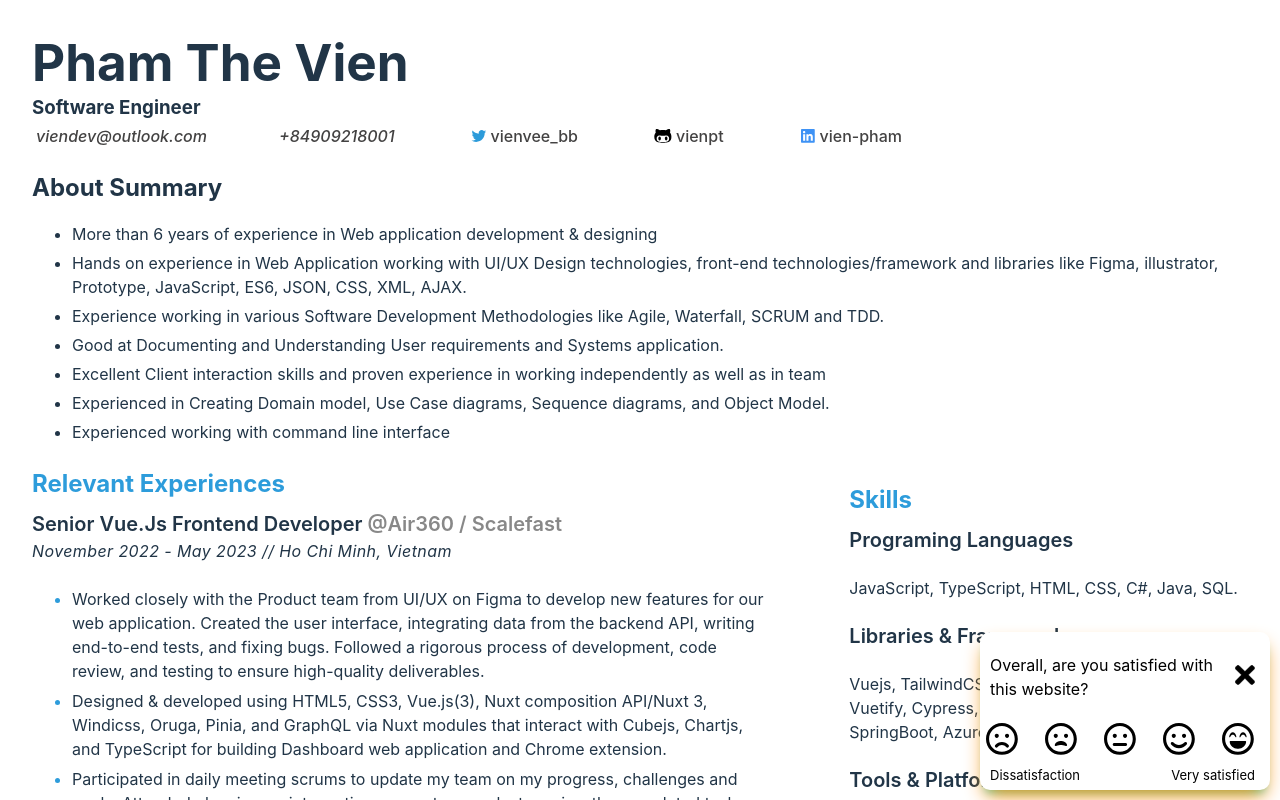
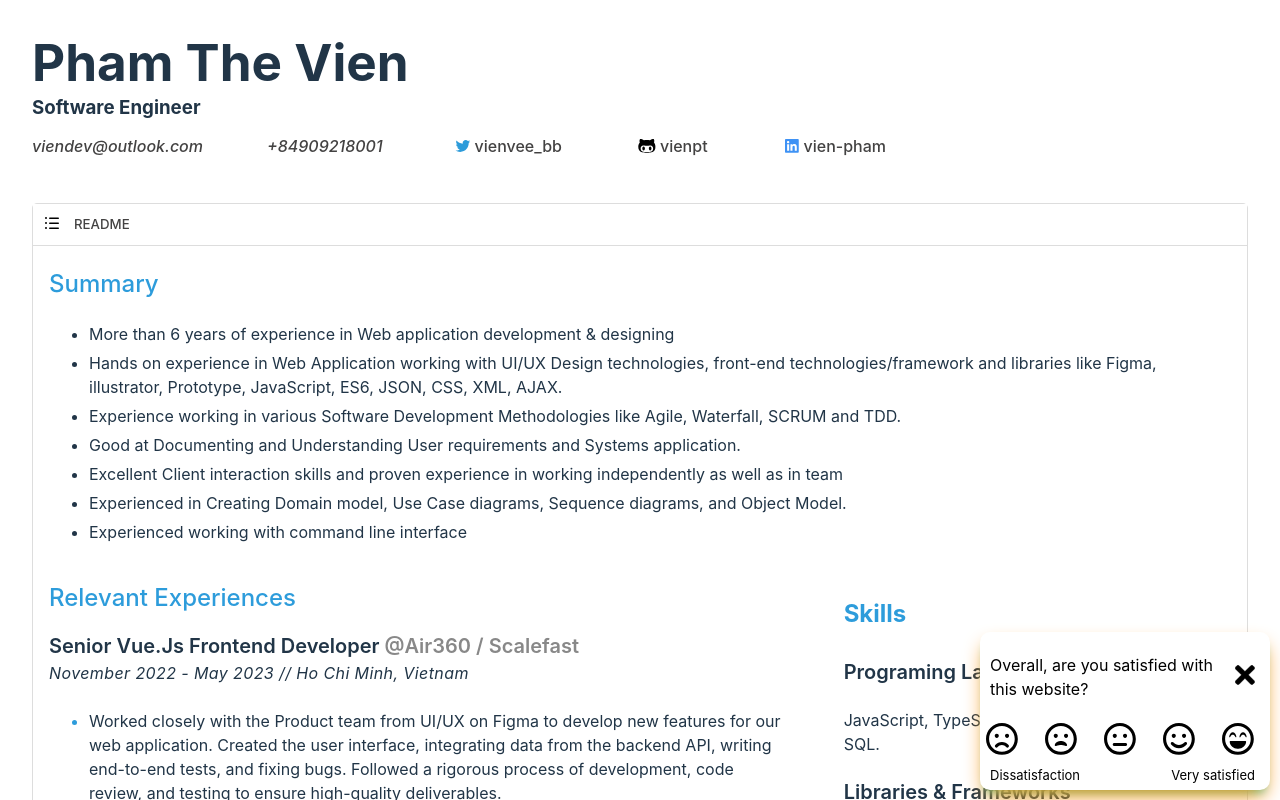
Before and after one commit to vienpt/vienpham-cv, a React (Vite) app: page / in a window 1280 px wide. Shown: the top 800 px of the page. Built offline with nearby package versions, Linux system fonts and the light colour scheme.

Commit message:
feat: update nav readme

```diff
--- a/src/App.css
+++ b/src/App.css
@@ -4,15 +4,33 @@
   padding: 2rem;
 }
 
+.nav {
+  margin-left: 8px;
+  box-shadow: 0 8px 10px -6px var(--primary-color);
+}
+.nav a {
+  padding: 0 10px 0 10px;
+  border-radius: 5px;
+}
+.nav a:hover {
+  color: var(--white-color);
+  background-color: var(--blue-color);
+}
+
 .cv-info {
   display: flex;
   flex-direction: column;
-  padding-bottom: 20px;
+  margin-bottom: 45px;
 }
+.cv-info h3 {
+  margin: 2px 0 2px 0;
+}
+
 .cv-info__introduce {
   color: #888888;
   display: inline-flex;
   gap: 4rem;
+  padding-top: 10px;
 }
 .cv-info__introduce a {
   display: flex;
@@ -27,7 +45,6 @@
   grid-template-columns: 1fr 1fr 1fr;
   grid-template-rows: min-content;
   grid-gap: 10px;
-  margin-top: 20px;
 }
 
 .cv-journey__experience {
@@ -106,3 +123,7 @@
     font-size: 1em;
   }
 }
+
+.svg-octicon:hover {
+  background-color: var(--primary-color) !important;
+}
--- a/src/App.tsx
+++ b/src/App.tsx
@@ -1,165 +1,329 @@
-import './App.css'
-import Review from '../components/Review.tsx'
-import {useCookies} from "react-cookie";
-import {useEffect, useState} from "react";
+import "./App.css";
+import Review from "../components/Review.tsx";
+import { useCookies } from "react-cookie";
+import { useEffect, useRef, useState } from "react";
 
 function App() {
-  const [reviewCookie]= useCookies(['is-review'])
-  const [isReviewDisplayed, setIsReviewDisplayed] = useState<boolean>(false)
+  const [reviewCookie] = useCookies(["is-review"]);
+  const [isReviewDisplayed, setIsReviewDisplayed] = useState<boolean>(false);
+  const [isShowNav, setIsShowNav] = useState<boolean>(false)
+  const appRef = useRef(null)
 
   useEffect(() => {
-    if (!reviewCookie["is-review"] || typeof reviewCookie["is-review"] === "undefined") {
+    if (
+      !reviewCookie["is-review"] ||
+      typeof reviewCookie["is-review"] === "undefined"
+    ) {
       setTimeout(() => {
-        setIsReviewDisplayed(true)
-      }, 5000)
+        setIsReviewDisplayed(true);
+      }, 5000);
+    }
+    console.log('isShowNav', isShowNav)
+  }, []);
+
+  function ShowNavContent() {
+    return (
+      <div className="nav" style={{
+          position: 'absolute',
+          backgroundColor: 'white',
+          minWidth: '280px',
+          display: 'flex',
+          flex: '0 1 auto',
+          flexDirection: 'column',
+          padding: '10px',
+          border: '1px solid var(--blue-color)',
+          borderRadius: '5px',
+          gap: '10px'
+        }}
+      >
+        <a href="#summary" onClick={() => setIsShowNav((val) => !val)}>Summary</a>
+        <a href="#journey" onClick={() => setIsShowNav((val) => !val)}>Revelant experiences</a>
+      </div>
+    )
   }
 
-  }, [])
-
   return (
-    <>
+    <div ref={appRef}>
       <div className={"cv-info"}>
         <h1>Pham The Vien</h1>
         <h3>Software Engineer</h3>
         <div className="cv-info__introduce">
           <address>
-            <a href={'mailto:viendev@outlook.com'}>
+            <a href={"mailto:viendev@outlook.com"}>
               {/*<img src={'./mail.svg'} />*/}
               <span>viendev@outlook.com</span>
             </a>
           </address>
           <address>
-            <a href={'tel:+84909218001'}>
+            <a href={"tel:+84909218001"}>
               {/*<img src={'./phone.svg'} />*/}
               <span>+84909218001</span>
             </a>
           </address>
-          <a href={'https://twitter.com/vienvee_bb'} target={'_blank'}>
-            <img src={'./twitter.svg'} />
+          <a href={"https://twitter.com/vienvee_bb"} target={"_blank"}>
+            <img src={"./twitter.svg"} />
             <span>vienvee_bb</span>
           </a>
-          <a href={'https://github.com/vienpt'} target={'_blank'}>
-            <img src={'./github.svg'} />
+          <a href={"https://github.com/vienpt"} target={"_blank"}>
+            <img src={"./github.svg"} />
             <span>vienpt</span>
           </a>
-          <a href={'https://www.linkedin.com/in/vien-pham-887255a1/'} target={'_blank'}>
-            <img src={'./linkedin.svg'} />
+          <a
+            href={"https://www.linkedin.com/in/vien-pham-887255a1/"}
+            target={"_blank"}
+          >
+            <img src={"./linkedin.svg"} />
             <span>vien-pham</span>
           </a>
         </div>
       </div>
 
-      <div className={'cv-info-about'}>
-        <h2>About Summary</h2>
-        <ul style={{ display: 'grid', gap: '5px', listStyleType: '', minWidth: '280px' }}>
-          <li>More than 6 years of experience in Web application development & designing</li>
+      <div style={{ border: '1px solid #dddddd', borderRadius: '5px', minHeight: '100vh'}}>
+        <div
+          style={{
+            position: "sticky",
+            top: "0",
+            backgroundColor: 'white',
+            padding: '4px',
+            borderBottom: '1px solid #dddddd',
+          }}
+        >
+          <h5
+            style={{
+              display: 'flex',
+              gap: '5px',
+              justifyContent: 'start',
+              alignItems: 'center',
+              margin: '2px',
+            }}
+          >
+            <button className="svg-octicon" style={{ backgroundColor: 'transparent', padding: '4px 4px 4px 4px'}}>
+              <svg
+                aria-hidden="true"
+                height="16"
+                viewBox="0 0 16 16"
+                version="1.1"
+                width="16"
+                data-view-component="true"
+                onClick={() => setIsShowNav((val) => !val)}
+              >
+                <path d="M5.75 2.5h8.5a.75.75 0 0 1 0 1.5h-8.5a.75.75 0 0 1 0-1.5Zm0 5h8.5a.75.75 0 0 1 0 1.5h-8.5a.75.75 0 0 1 0-1.5Zm0 5h8.5a.75.75 0 0 1 0 1.5h-8.5a.75.75 0 0 1 0-1.5ZM2 14a1 1 0 1 1 0-2 1 1 0 0 1 0 2Zm1-6a1 1 0 1 1-2 0 1 1 0 0 1 2 0ZM2 4a1 1 0 1 1 0-2 1 1 0 0 1 0 2Z"></path>
+              </svg>
+            </button>
+
+            <a id="readme" href="#readme" style={{ textTransform: 'uppercase' }}>
+              readme
+            </a>
+          </h5>
+          { isShowNav ? ShowNavContent() : <></> }
+        </div>
+        <div style={{ padding: '0 16px 0 16px' }}>
+        {/* summary */}
+        <div className={"cv-info-about"}>
+          <h2>
+            <a id="summary" href="#summary">Summary</a>
+          </h2>
+          <ul
+            style={{
+              display: "grid",
+              gap: "5px",
+              listStyleType: "",
+              minWidth: "280px",
+            }}
+          >
             <li>
-            Hands on experience in Web Application working with UI/UX Design technologies, front-end technologies/framework and libraries like
-            Figma, illustrator, Prototype, JavaScript, ES6, JSON, CSS, XML, AJAX.
+              More than 6 years of experience in Web application development &
+              designing
             </li>
-          <li>Experience working in various Software Development Methodologies like Agile, Waterfall, SCRUM and TDD.</li>
-          <li>Good at Documenting and Understanding User requirements and Systems application.</li>
-          <li>Excellent Client interaction skills and proven experience in working independently as well as in team</li>
-          <li>Experienced in Creating Domain model, Use Case diagrams, Sequence diagrams, and Object Model.</li>
+            <li>
+              Hands on experience in Web Application working with UI/UX Design
+              technologies, front-end technologies/framework and libraries like
+              Figma, illustrator, Prototype, JavaScript, ES6, JSON, CSS, XML,
+              AJAX.
+            </li>
+            <li>
+              Experience working in various Software Development Methodologies
+              like Agile, Waterfall, SCRUM and TDD.
+            </li>
+            <li>
+              Good at Documenting and Understanding User requirements and
+              Systems application.
+            </li>
+            <li>
+              Excellent Client interaction skills and proven experience in
+              working independently as well as in team
+            </li>
+            <li>
+              Experienced in Creating Domain model, Use Case diagrams, Sequence
+              diagrams, and Object Model.
+            </li>
             <li>Experienced working with command line interface</li>
           </ul>
         </div>
-
+        {/* experience */}
         <div className="cv-journey">
-        <div className={'cv-journey__experience'}>
-          <h2>relevant experiences</h2>
+          <div className={"cv-journey__experience"}>
+            <h2>
+              <a id="journey" href="#journey">relevant experiences</a>
+            </h2>
             {/*scalefast          */}
-          <div>
-            <span className={'cv-journey__experience-title'}>Senior Vue.js frontend developer</span>
-            <span className={'cv-journey__experience-company'}>@Air360 / Scalefast</span>
-            <div className={'cv-journey__experience-date'}>
+            <div style={{ marginTop: '-10px'}}>
+              <span className={"cv-journey__experience-title"}>
+                Senior Vue.js frontend developer
+              </span>
+              <span className={"cv-journey__experience-company"}>
+                @Air360 / Scalefast
+              </span>
+              <div className={"cv-journey__experience-date"}>
                 November 2022 - May 2023 <span>// Ho Chi Minh, Vietnam</span>
               </div>
               <ul className="cv-journey__experience-description">
-              <li>Worked closely with the Product team from UI/UX on Figma to develop new features for our web application. Created the user interface, integrating data from the backend API, writing end-to-end tests, and fixing bugs.
-                Followed a rigorous process of development, code review, and testing to ensure high-quality deliverables.
+                <li>
+                  Worked closely with the Product team from UI/UX on Figma to
+                  develop new features for our web application. Created the user
+                  interface, integrating data from the backend API, writing
+                  end-to-end tests, and fixing bugs. Followed a rigorous process
+                  of development, code review, and testing to ensure
+                  high-quality deliverables.
                 </li>
-              <li>Designed & developed using HTML5, CSS3, Vue.js(3), Nuxt composition API/Nuxt 3, Windicss, Oruga, Pinia, and GraphQL via Nuxt modules that interact with Cubejs, Chartjs, and TypeScript for building Dashboard web application and Chrome extension.
+                <li>
+                  Designed & developed using HTML5, CSS3, Vue.js(3), Nuxt
+                  composition API/Nuxt 3, Windicss, Oruga, Pinia, and GraphQL
+                  via Nuxt modules that interact with Cubejs, Chartjs, and
+                  TypeScript for building Dashboard web application and Chrome
+                  extension.
                 </li>
-              <li>Participated in daily meeting scrums to update my team on my progress, challenges and goals. Attended planning sprint meetings every two weeks to review the completed tasks, prioritize the backlog and set the objectives for the next sprint.</li>
+                <li>
+                  Participated in daily meeting scrums to update my team on my
+                  progress, challenges and goals. Attended planning sprint
+                  meetings every two weeks to review the completed tasks,
+                  prioritize the backlog and set the objectives for the next
+                  sprint.
+                </li>
               </ul>
             </div>
             {/*archway*/}
             <div>
-            <span className={'cv-journey__experience-title'}>Software Engineer</span>
-            <span className={'cv-journey__experience-company'}>@ArchwayFactory / Archway</span>
-            <div className={'cv-journey__experience-date'}>
+              <span className={"cv-journey__experience-title"}>
+                Software Engineer
+              </span>
+              <span className={"cv-journey__experience-company"}>
+                @ArchwayFactory / Archway
+              </span>
+              <div className={"cv-journey__experience-date"}>
                 April 2016 - October 2022 <span>// Ho Chi Minh, Vietnam</span>
               </div>
-            <ul className={'cv-journey__experience-description'}>
-              <li>Collaborated with a small team (3-6 members) to develop outsource project with Agile, SCRUM.</li>
+              <ul className={"cv-journey__experience-description"}>
                 <li>
-                R&D prototype and MVP projects using various technologies. Front-end using Vue.js(2), Nuxt, where back end is Java SpringBoot and .Net core REST webservice.
-              </li>
-              <li>Designed and developed User interface Web components using Vue, authenticate/authorization using OAuth2.0 workflow to apply signIn/out via third party app likes: Zoho CRM, Azure AD.</li>
-              <li>
-                Designed and build Nuxt landing page. Hands on experience in websites and site generators using JAMStack architecture. Used frameworks such as VuePress, VitePress, Nuxt, and Jekyll, and deployed them to platforms such as Netlify and Vercel.
+                  Collaborated with a small team (3-6 members) to develop
+                  outsource project with Agile, SCRUM.
                 </li>
                 <li>
-                Worked on CI/CD pipeline tools like Github Actions, Azure Devops. Setting Docker, Helm, and Ingress files to deploy micro-services,
-                static web site/application on Azure/GCP Cloud and monitoring applications by using Grafana, Prometheus, Kibana, Elasticsearch, Fluentd.
+                  R&D prototype and MVP projects using various technologies.
+                  Front-end using Vue.js(2), Nuxt, where back end is Java
+                  SpringBoot and .Net core REST webservice.
                 </li>
                 <li>
-                Experience with JUnit, Cypress to implement unit test, integration test, and e2e test for web application.
+                  Designed and developed User interface Web components using
+                  Vue, authenticate/authorization using OAuth2.0 workflow to
+                  apply signIn/out via third party app likes: Zoho CRM, Azure
+                  AD.
+                </li>
+                <li>
+                  Designed and build Nuxt landing page. Hands on experience in
+                  websites and site generators using JAMStack architecture. Used
+                  frameworks such as VuePress, VitePress, Nuxt, and Jekyll, and
+                  deployed them to platforms such as Netlify and Vercel.
+                </li>
+                <li>
+                  Worked on CI/CD pipeline tools like Github Actions, Azure
+                  Devops. Setting Docker, Helm, and Ingress files to deploy
+                  micro-services, static web site/application on Azure/GCP Cloud
+                  and monitoring applications by using Grafana, Prometheus,
+                  Kibana, Elasticsearch, Fluentd.
+                </li>
+                <li>
+                  Experience with JUnit, Cypress to implement unit test,
+                  integration test, and e2e test for web application.
                 </li>
                 {/*Familiar with using Linux, command, terminal.*/}
               </ul>
             </div>
             {/*intec*/}
             <div>
-            <span className={'cv-journey__experience-title'}>Developer</span>
-            <span className={'cv-journey__experience-company'}>@Intec-Vietnam</span>
-            <div className={'cv-journey__experience-date'}>
+              <span className={"cv-journey__experience-title"}>Developer</span>
+              <span className={"cv-journey__experience-company"}>
+                @Intec-Vietnam
+              </span>
+              <div className={"cv-journey__experience-date"}>
                 Otc 2013 - Otc 2015 <span>// Ho Chi Minh, Vietnam</span>
               </div>
               <ul className="cv-journey__experience-description">
-              <li>Maintained, designed testcase and tested outsource project with .Net stack: VB6, MVC 3.</li>
+                <li>
+                  Maintained, designed testcase and tested outsource project
+                  with .Net stack: VB6, MVC 3.
+                </li>
               </ul>
             </div>
           </div>
-        <div className={'cv-journey__skill-edu-interest'}>
+          <div className={"cv-journey__skill-edu-interest"}>
             <div>
               <h2>Skills</h2>
-            <span className="cv-journey__skill-edu-interest-title">programing languages</span>
-            <p className={'cv-journey__skill-edu-interest-tag'}>JavaScript, TypeScript, HTML, CSS, C#, Java, SQL.</p>
+              <span className="cv-journey__skill-edu-interest-title">
+                programing languages
+              </span>
+              <p className={"cv-journey__skill-edu-interest-tag"}>
+                JavaScript, TypeScript, HTML, CSS, C#, Java, SQL.
+              </p>
 
-            <span className="cv-journey__skill-edu-interest-title">libraries & frameworks</span>
-            <p className={'cv-journey__skill-edu-interest-tag'}>Vuejs, TailwindCSS, Nuxtjs, Pinia, Oruga, GraphQL, Vuetify, Cypress, WebdriverIO, .Net Core, SpringBoot, Azure AD, Swagger, Helm.</p>
+              <span className="cv-journey__skill-edu-interest-title">
+                libraries & frameworks
+              </span>
+              <p className={"cv-journey__skill-edu-interest-tag"}>
+                Vuejs, TailwindCSS, Nuxtjs, Pinia, Oruga, GraphQL, Vuetify,
+                Cypress, WebdriverIO, .Net Core, SpringBoot, Azure AD, Swagger,
+                Helm.
+              </p>
 
-            <span className="cv-journey__skill-edu-interest-title">tools & platforms</span>
-            <p className={'cv-journey__skill-edu-interest-tag'}>Git, Netlify, Docker, Kubernetes, Jira, Trello, Github, Gitlab, Figma, Azure DevOps, AKS, GCP, Astah.</p>
+              <span className="cv-journey__skill-edu-interest-title">
+                tools & platforms
+              </span>
+              <p className={"cv-journey__skill-edu-interest-tag"}>
+                Git, Netlify, Docker, Kubernetes, Jira, Trello, Github, Gitlab,
+                Figma, Azure DevOps, AKS, GCP, Astah.
+              </p>
             </div>
             <div>
               <h2>education</h2>
-            <span className="cv-journey__skill-edu-interest-title">university of science</span>
-            <span className="cv-journey__skill-edu-interest-date">2009 - 2013 // Ho Chi Minh, Vietnam</span>
+              <span className="cv-journey__skill-edu-interest-title">
+                university of science
+              </span>
+              <span className="cv-journey__skill-edu-interest-date">
+                2009 - 2013 // Ho Chi Minh, Vietnam
+              </span>
               <p>Bachelor of Science in Information Technology</p>
             </div>
             <div>
               <h2>Interests</h2>
-            <p className={'cv-journey__skill-edu-interest-tag'}>Swimming, running, traveling, riding</p>
+              <p className={"cv-journey__skill-edu-interest-tag"}>
+                Swimming, running, traveling, riding
+              </p>
+            </div>
+          </div>
         </div>
       </div>
     </div>
 
-      {
-        isReviewDisplayed
-          ?
 
-            <div style={{ position: 'relative'}}>
+
+      {isReviewDisplayed ? (
+        <div style={{ position: "relative" }}>
           {/*{children}*/}
           <Review />
         </div>
-          : null
+    ) : <></>}
+    </div>
+  );
 }
 
-    </>
-  )
-}
-
-export default App
+export default App;
--- a/src/index.css
+++ b/src/index.css
@@ -28,7 +28,7 @@ a {
   border-radius: 10px;
   text-decoration: inherit;
 }
-a:hover {
+.cv-info a:hover {
   color: black;
   background-color: var(--primary-color);
 }
@@ -48,8 +48,25 @@ h1 {
 }
 
 h2, h3 {
-  margin: 2px 0 2px 0;
+  /* margin: 2px 0 2px 0; */
 }
+
+h2 > a {
+  padding: 0;
+  color: var(--blue-color);
+}
+h2 > a:hover {
+  color: var(--blue-color);
+}
+
+h3 > a {
+  padding: 0;
+}
+
+address > a {
+  padding: 0;
+}
+
 
 button {
   border-radius: 8px;
```
Lines whose indentation alone changed are shown as unchanged.
